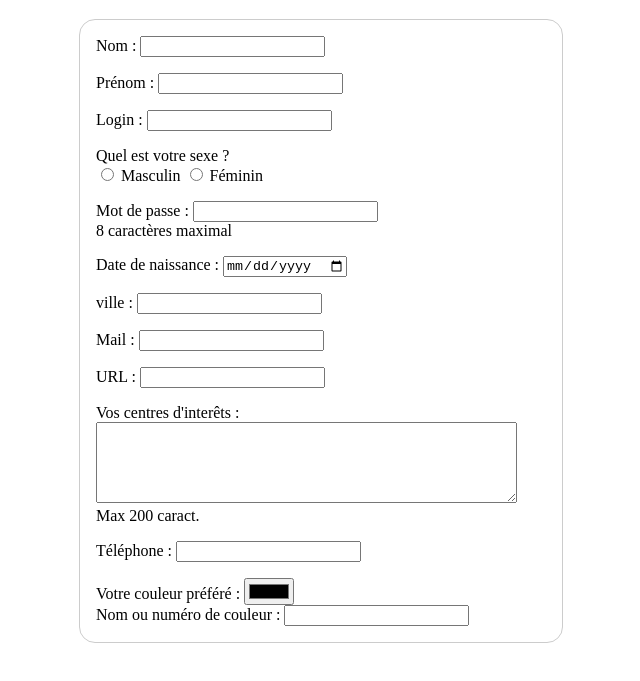
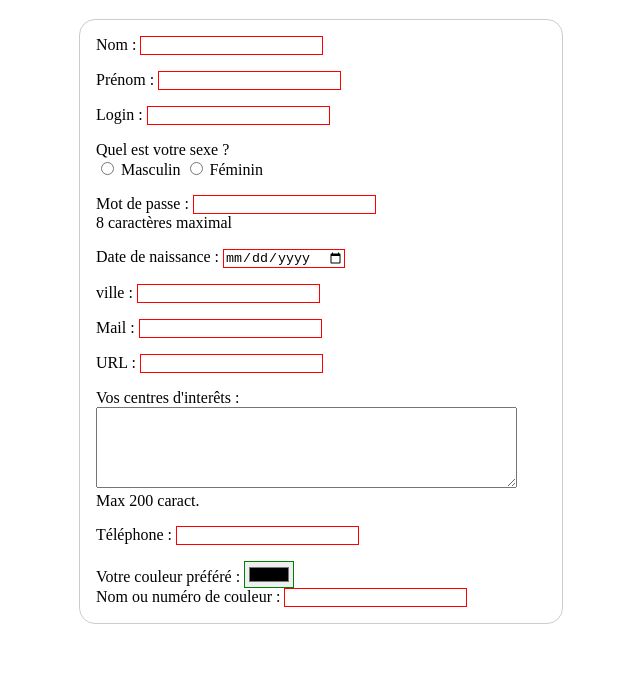
Before and after one commit to raphael1979/formulaire, a plain HTML site: page index.html in a window 1280 px wide. Shown: the part 61-742 px from the top of the page, without its empty margins (319-959 px from the left). Drawn offline with Linux system fonts and the light colour scheme.

Commit message:
modif html et css+ajout fichier app.js

```diff
--- a/index.html
+++ b/index.html
@@ -10,55 +10,55 @@
 	<form action="" method="post">
 		<div>
 			<label for="name">Nom : </label>
-			<input type="text" id="name" name="nom"/>
+			<input type="text" id="name" name="nom" required>
 		</div>
 
 		<div>
 			<label for="name">Prénom : </label>
-			<input type="text" id="name" name="prenom"/>
+			<input type="text" id="name" name="prenom" required>
 		</div>
 		<div>
 			<label for="name">Login : </label>
-			<input type="text" id="name" name="login"/>
+			<input type="text" id="name" name="login" required>
 		</div>
 		<div>
 			<label for="sexe">Quel est votre sexe ? </label><br>
-			<input type="radio" name="subject" value="masculin"> Masculin
-			<input type="radio" name="subject" value="feminin"> Féminin
+			<input type="radio" name="subject" value="masculin" required> Masculin
+			<input type="radio" name="subject" value="feminin" required> Féminin
 		</div>
 		<div>
 			<label for="name">Mot de passe : </label>
-			<input type="password" name="password" maxlength="8"><br>8 caractères maximal
+			<input type="password" name="password" maxlength="8" required><br>8 caractères maximal
 		</div>
 		<div>
 			<label for="date">Date de naissance : </label>
-			<input type="date" name="date">
+			<input type="date" name="date" required>
 		</div>
 		<div>
 			<label for="ville">ville : </label>
-			<input type="name" name="ville">
+			<input type="name" name="ville" required>
 		</div>
 		<div>
 			<label for="mail">Mail : </label>
-			<input type="text" name="mail">
+			<input type="email" name="email" required>
 		</div>
 		<div>
 			<label for="url">URL : </label>
-			<input type="text" name="url">
+			<input type="text" name="url" required>
 		</div>
 		<div>
 			<label for="interet">Vos centres d'interêts : </label>
-			<textarea rows="5" cols="50" name="interet"></textarea>Max 200 caract.
+			<textarea rows="5" cols="50" name="interet" required></textarea>Max 200 caract.
 		</div>
 		<div>
 			<label for="tel">Téléphone : </label>
-			<input type="tel" name="tel">
+			<input type="tel" name="tel" required>
 		</div>
 		<div>
 			<label for="couleur">Votre couleur préféré : </label>
 			<input type="color" name="color"><br>
 			<label for="color">Nom ou numéro de couleur : </label>
-			<input type="text" name="color">
+			<input type="text" name="color" required>
 		</div>
 
 
--- a/style.css
+++ b/style.css
@@ -13,3 +13,10 @@ form {
 form div + div {
     margin-top: 1em;
 }
+input:invalid {
+  border: 1px solid red;
+}
+
+input:valid {
+  border: 1px solid green;
+}
```
Also changed, not shown: app.js (added).
